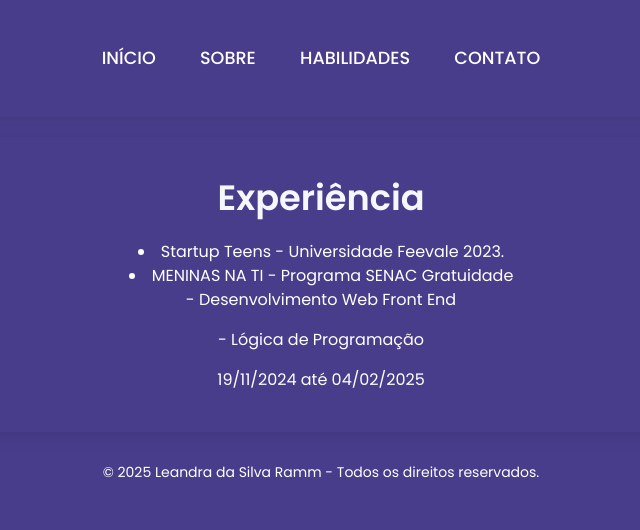
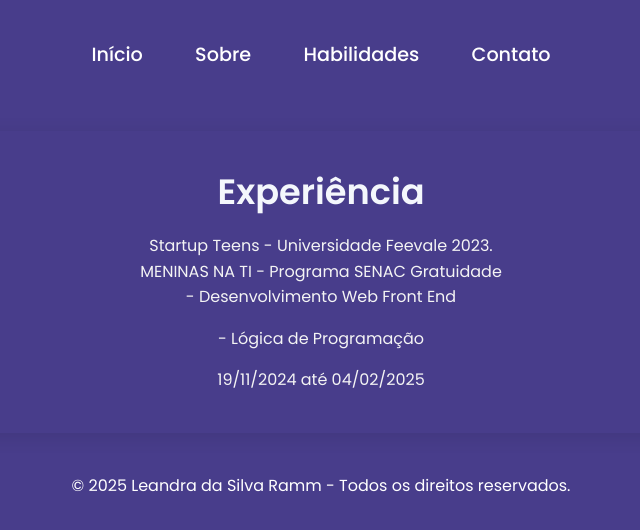
Before and after one commit to Leandrasenac/Leandrasenac.github.io, a plain HTML site: page TRABALHO-FINALMENINAS/experiencia.html in a window 1280 px wide. Shown: the whole page, without its empty margins (319-959 px from the left). Drawn offline with nearby package versions, Linux system fonts and the light colour scheme; no server answers; files whose address does not match are found by name.

Commit message:
Gravar arquivo

```diff
--- a/TRABALHO-FINALMENINAS/meu site/css/contato.css
+++ b/TRABALHO-FINALMENINAS/meu site/css/contato.css
@@ -1,51 +1,57 @@
 /* Estilo para o corpo da página */
+@import url('https://fonts.googleapis.com/css2?family=Poppins:wght@300;400;500;600;700&display=swap');
+
 body {
     font-family: 'Poppins', sans-serif;
-    background-color: #483D8B; /* Cor de fundo suave */
+    background-color: #483D8B;
     color: white;
     margin: 0;
-    padding-bottom: 50px; /* Espaço para o footer fixo */
+    padding-bottom: 50px;
 }
 
 /* Cabeçalho */
 header {
     background-color: #483D8B;
     color: white;
-    padding: 20px 0;
+    padding: 1.5rem;
     text-align: center;
 }
 
+
 header h1 {
-    margin: 0;
     font-size: 2.5rem;
-    font-weight: 600;
+    margin-bottom: 0.5rem;
+    font-weight: 700;
 }
 
 header p {
     font-size: 1.2rem;
-    margin: 10px 0;
+    font-weight: 300;
 }
 
 header nav ul {
     list-style-type: none;
     padding: 0;
-    margin-top: 10px;
+    margin-top: 1rem;
 }
 
+
 header nav ul li {
-    display: inline-block;
-    margin: 0 15px;
+    display: inline;
+    margin: 0 1.5rem;
 }
 
 header nav ul li a {
-    color: white;
+    color: rgb(255, 255, 255);
     text-decoration: none;
+    font-size: 1.2rem;
     font-weight: 500;
+    transition: color 0.3s ease;
 }
 
-header nav ul li a:hover {
-    color: #483D8B;
-}
+
+
+
 
 /* Seção de Formulário de Contato */
 #contato {
@@ -72,6 +78,7 @@ header nav ul li a:hover {
     background-color: #483D8B;
     padding: 20px;
     border-radius: 8px;
+    animation:tracking-in-expand .7s cubic-bezier(.215,.61,.355,1.000) both
 }
 
 .form-group {
@@ -154,9 +161,10 @@ footer {
     background-color: #483D8B;
     color: white;
     text-align: center;
-    padding: 10px 0;
+    padding: 20px 0;
     position: relative;
     bottom: 0;
     width: 100%;
-    font-size: 14px;
 }
+
+@keyframes tracking-in-expand{0%{letter-spacing:-.5em;opacity:0}40%{opacity:.6}100%{opacity:1}}
--- a/TRABALHO-FINALMENINAS/meu site/css/experiencia.css
+++ b/TRABALHO-FINALMENINAS/meu site/css/experiencia.css
@@ -4,91 +4,90 @@
 /* Estilo para o corpo da página */
 body {
     font-family: 'Poppins', sans-serif;
-    background-color: #483D8B; /* Cor de fundo roxa */
-    margin: 0;
-    padding: 0;
-    color: white; /* Cor do texto em branco para contraste com o fundo escuro */
+    background-color:#483D8B;
+    color: #f4f4f4;
+    line-height: 1.6;
+    padding-bottom: 50px;
 }
 
 /* Cabeçalho */
 header {
-    background-color: #483D8B; /* Fundo do cabeçalho igual ao fundo da página */
-    color: #483D8B;
-    padding: 30px 0;
+    background-color: #483D8B;
+    color: white;
+    padding: 1.5rem;
     text-align: center;
-    box-shadow: 0 2px 10px rgba(0, 0, 0, 0.1);
 }
 
+
 header h1 {
-    margin: 0;
-    font-size: 2.8rem;
+    font-size: 2.5rem;
+    margin-bottom: 0.5rem;
     font-weight: 700;
 }
 
 header p {
     font-size: 1.2rem;
-    margin: 10px 0;
     font-weight: 300;
 }
 
-/* Menu de navegação */
 header nav ul {
     list-style-type: none;
     padding: 0;
-    margin-top: 15px;
+    margin-top: 1rem;
 }
 
+
 header nav ul li {
-    display: inline-block;
-    margin: 0 20px;
+    display: inline;
+    margin: 0 1.5rem;
 }
 
 header nav ul li a {
     color: white;
     text-decoration: none;
+    font-size: 1.2rem;
     font-weight: 500;
-    font-size: 1.1rem;
-    text-transform: uppercase;
-    transition: color 0.3s;
+    transition: color 0.3s ease;
 }
 
-header nav ul li a:hover {
-    color: #f4f7fc; /* Cor mais suave no hover */
-}
+
+
 
 /* Seções */
 section {
     padding: 60px 0;
     text-align: center;
-    background-color: #483D8B; /* Fundo da seção igual ao da página */
+    background-color: #483D8B;
 }
 
 /* Contêiner principal */
 .container {
     width: 80%;
     margin: 0 auto;
+    animation:tracking-in-expand .7s cubic-bezier(.215,.61,.355,1.000) both
 }
 
 /* Seção de Experiência */
 #experiencia {
-    background-color: #483D8B; /* Um tom mais claro de roxo para destacar */
+    background-color: #483D8B;
     padding: 40px;
     margin: 20px 0;
     border-radius: 10px;
     box-shadow: 0 4px 20px rgba(0, 0, 0, 0.1);
+    list-style: none;
 }
 
 #experiencia h2 {
     font-size: 2.2rem;
-    color: #f4f7fc; /* Cor clara para o título */
+    color: #f4f7fc;
     margin-bottom: 20px;
     font-weight: 600;
 }
 
 /* Estilo para cada item de experiência */
 .experiencia-item {
-    background-color: #483D8B; /* Cor mais clara de fundo para contraste */
-    border: 1px solid #483D8B; /* Borda escura para destacar o item */
+    background-color: #483D8B;
+    border: 1px solid #483D8B;
     padding: 30px;
     margin-bottom: 20px;
     border-radius: 10px;
@@ -103,14 +102,15 @@ section {
 
 .experiencia-item h4 {
     font-size: 1.6rem;
-    color: white; /* Título do item de experiência em branco */
+    color: white;
     margin-bottom: 10px;
     font-weight: 500;
+    list-style: none;
 }
 
 .experiencia-item p {
     font-size: 1.2rem;
-    color: #f4f7fc; /* Texto claro dentro dos itens de experiência */
+    color: #f4f7fc;
     line-height: 1.6;
 }
 
@@ -123,13 +123,11 @@ footer {
     background-color: #483D8B;
     color: white;
     text-align: center;
-    padding: 10px 0;
+    padding: 20px 0;
     position: relative;
     bottom: 0;
     width: 100%;
-    font-size: 14px;
 }
-
 /* Responsividade - Mobile First */
 @media (max-width: 768px) {
     header nav ul {
@@ -164,3 +162,5 @@ footer {
         padding: 20px 0;
     }
 }
+
+@keyframes tracking-in-expand{0%{letter-spacing:-.5em;opacity:0}40%{opacity:.6}100%{opacity:1}}
--- a/TRABALHO-FINALMENINAS/meu site/css/habilidades.css
+++ b/TRABALHO-FINALMENINAS/meu site/css/habilidades.css
@@ -1,4 +1,4 @@
-
+@import url('https://fonts.googleapis.com/css2?family=Poppins:wght@300;400;500;600;700&display=swap');
 * {
     margin: 0;
     padding: 0;
@@ -41,20 +41,18 @@ header nav ul {
 
 header nav ul li {
     display: inline;
-    margin: 0 1.5rem; /* Espaçamento entre os itens de navegação */
+    margin: 0 1.5rem;
 }
 
 header nav ul li a {
     color: white;
     text-decoration: none;
-    font-size: 1.2rem; /* Tamanho dos links */
-    font-weight: 500; /* Peso intermediário para os links */
+    font-size: 1.2rem;
+    font-weight: 500;
     transition: color 0.3s ease;
 }
 
-header nav ul li a:hover {
-    color: #45266e; /* Efeito de hover dourado */
-}
+
 
 /* Seção de Habilidades */
 #habilidades {
@@ -62,6 +60,7 @@ header nav ul li a:hover {
     max-width: 1200px;
     margin: 0 auto;
     text-align: center;
+    animation:tracking-in-expand .7s cubic-bezier(.215,.61,.355,1.000) both
 }
 
 #habilidades h2 {
@@ -87,54 +86,54 @@ header nav ul li a:hover {
 
 /* Rodapé */
 footer {
-    background-color: #222;
+    background-color: #483D8B;
     color: white;
     text-align: center;
-    padding: 1.5rem; /* Rodapé espaçoso */
-    position: fixed;
+    padding: 20px 0;
+    position: relative;
+    bottom: 0;
     width: 100%;
-    bottom: 0;
-    font-size: 1rem;
 }
-
 /* Estilos para os itens de habilidades */
 .habilidade-item {
     background-color: #fff;
-    padding: 2rem; /* Mais espaço nos itens */
-    border-radius: 15px; /* Bordas arredondadas */
-    box-shadow: 0 8px 16px rgba(0, 0, 0, 0.2); /* Sombras suaves e grandes */
+    padding: 2rem;
+    border-radius: 15px;
+    box-shadow: 0 8px 16px rgba(0, 0, 0, 0.2);
     transition: transform 0.3s ease-in-out;
     text-align: center;
     border: 1px solid #ddd;
 }
 
 .habilidade-item:hover {
-    transform: translateY(-15px); /* Efeito de hover acentuado */
+    transform: translateY(-15px);
 }
 
 .habilidade-item img {
-    width: 60px; /* Ícones maiores */
+    width: 60px;
     height: 60px;
     margin-bottom: 15px;
 }
 
 .habilidade-item h3 {
     font-size: 1.4rem;
-    color: #483D8B; /* Cor mais escura para o título das habilidades */
+    color: #483D8B;
     margin-bottom: 10px;
-    font-weight: 600; /* Peso intermediário para o nome das habilidades */
+    font-weight: 600;
 }
 
 .habilidade-item p {
     font-size: 1.1rem;
-    color: #333; /* Cor escura para o texto das habilidades */
+    color: #333;
 }
 
 /* Estilo para texto adicional */
 section p {
-    font-size: 1.15rem;  /* Tamanho de fonte um pouco maior */
-    color: #f4f4f4;  /* Cor suave para texto adicional */
+    font-size: 1.15rem;
+    color: #f4f4f4;
     max-width: 800px;
     margin: 0 auto;
-    line-height: 1.8;  /* Melhor espaçamento entre linhas */
+    line-height: 1.8;
 }
+
+@keyframes tracking-in-expand{0%{letter-spacing:-.5em;opacity:0}40%{opacity:.6}100%{opacity:1}}
--- a/TRABALHO-FINALMENINAS/meu site/css/sobre.css
+++ b/TRABALHO-FINALMENINAS/meu site/css/sobre.css
@@ -2,16 +2,16 @@
 
 /* Estilos gerais */
 body {
-    font-family: 'Poppins';
-    background-color: #483D8B; /* Cor suave para o fundo */
+    font-family: 'Poppins', sans-serif;
+    background-color: #483D8B;
     margin: 0;
     padding: 0;
-    color: white; /* Cor do texto no corpo para contraste */
+    color: white;
 }
 
 /* Cabeçalho */
 header {
-    background-color: #483D8B; /* Mantendo a mesma cor de fundo */
+    background-color: #483D8B;
     color: white;
     padding: 20px 0;
     text-align: center;
@@ -40,13 +40,13 @@ header nav ul li {
 
 header nav ul li a {
     color: white;
-    text-decoration:none;
-    font-weight:20px;
+    text-decoration: none;
+    font-size: 1.2rem;
+    font-weight: 500;
+    transition: color 0.3s ease;
 }
 
-header nav ul li a:hover {
-    color: #ffffff; /* Cor de destaque para os links */
-}
+
 
 /* Seção sobre mim */
 #sobre-mim {
@@ -56,13 +56,14 @@ header nav ul li a:hover {
 
 #sobre-mim h2 {
     font-size: 2rem;
-    color: #ffffff; /* Cor do título */
+    color: #ffffff;
     margin-bottom: 30px;
 }
 
 #sobre-mim .container {
     width: 80%;
     margin: 0 auto;
+    animation:tracking-in-expand .7s cubic-bezier(.215,.61,.355,1.000) both
 }
 
 #sobre-mim .row {
@@ -82,7 +83,8 @@ header nav ul li a:hover {
     border-radius: 50%;
     object-fit: cover;
     margin-bottom: 20px;
-    border: 5px solid #270835; /* Borda cor de rosa */
+    border: 5px solid #270835;
+    animation:heartbeat 1.5s ease-in-out infinite both
 }
 
 #sobre-mim .col-md-8 {
@@ -94,7 +96,7 @@ header nav ul li a:hover {
 #sobre-mim .col-md-8 p {
     font-size: 1.1rem;
     line-height: 1.6;
-    color: #ffffff; /* Cor do texto */
+    color: #ffffff;
 }
 
 /* Seção de redes sociais */
@@ -110,12 +112,11 @@ header nav ul li a:hover {
 }
 
 #social-links a:hover {
-    color:#483D8B; /* Cor de destaque no hover */
-}
+    color:#483D8B; }
 
 /* Rodapé */
 footer {
-    background-color: #000000;
+    background-color: #483D8B;
     color: white;
     text-align: center;
     padding: 20px 0;
@@ -127,7 +128,7 @@ footer {
 /* Responsividade - Ajustes para dispositivos móveis */
 @media (max-width: 768px) {
     #sobre-mim .container {
-        width: 90%; /* Aumenta a largura da seção em telas pequenas */
+        width: 90%;
     }
 
     #foto {
@@ -149,6 +150,10 @@ footer {
     }
 
     header nav ul li {
-        margin: 10px 0; /* Espaçamento maior entre os itens do menu em telas pequenas */
+        margin: 10px 0;
     }
 }
+
+
+@keyframes tracking-in-expand{0%{letter-spacing:-.5em;opacity:0}40%{opacity:.6}100%{opacity:1}}
+@keyframes heartbeat{from{transform:scale(1);transform-origin:center center;animation-timing-function:ease-out}10%{transform:scale(.91);animation-timing-function:ease-in}17%{transform:scale(.98);animation-timing-function:ease-out}33%{transform:scale(.87);animation-timing-function:ease-in}45%{transform:scale(1);animation-timing-function:ease-out}}
--- a/TRABALHO-FINALMENINAS/meu site/css/style.css
+++ b/TRABALHO-FINALMENINAS/meu site/css/style.css
@@ -3,13 +3,14 @@
 
 /* Estilo para o corpo da página */
 body {
-    font-family: 'Poppins', sans-serif; /* Fonte bonita Poppins */
-    background-color:#483D8B; /* Cor de fundo suave */
+    font-family: 'Poppins', sans-serif;
+    background-color:#483D8B;
     margin: 0;
-    padding-bottom: 50px; /* Espaço para o footer fixo */
-    color: white; /* Cor padrão do texto */
+    padding-bottom: 50px;
+    color: white;
+
+
 }
-
 /* Cabeçalho */
 header {
     background-color: #000000;
@@ -20,8 +21,8 @@ header {
 
 header h1 {
     margin: 0;
-    font-size: 2.5rem; /* Título maior e mais destacado */
-    font-weight: 600; /* Peso intermediário */
+    font-size: 2.5rem;
+    font-weight: 600;
 }
 
 header p {
@@ -33,8 +34,7 @@ header p {
 header nav ul {
     list-style-type: none;
     padding: 0;
-    margin-top: 10px; /* Adicionando espaço entre o título e o menu */
-}
+    margin-top: 10px;}
 
 header nav ul li {
     display: inline-block;
@@ -42,14 +42,14 @@ header nav ul li {
 }
 
 header nav ul li a {
-    color: white; /* Cor do texto dos links */
+    color: white;
     text-decoration: none;
-    font-weight: 500; /* Peso intermediário para os links */
+    font-size: 1.2rem;
+    font-weight: 500;
+    transition: color 0.3s ease;
 }
 
-header nav ul li a:hover {
-    color: #483D8B; /* Cor de destaque no hover */
-}
+
 
 /* Seções */
 section {
@@ -60,17 +60,25 @@ section {
 .container {
     width: 80%;
     margin: 0 auto;
+    animation:tracking-in-expand .7s cubic-bezier(.215,.61,.355,1.000) both;
+
 }
+
 
 /* Sobre mim - Foto de perfil */
 #foto {
     width: 150px;
     height: 150px;
     border-radius: 50%;
-    object-fit: cover; /* A imagem se ajusta dentro do círculo */
+    object-fit: cover;
     margin-bottom: 20px;
-    border: 3px solid #483D8B; /* Borda com cor de destaque */
+    border: 3px solid #483D8B;
+    -webkit-animation: scale-in-tl 0.5s cubic-bezier(0.250, 0.460, 0.450, 0.940) both;
+    animation: scale-in-tl 0.5s cubic-bezier(0.250, 0.460, 0.450, 0.940) both;
+
+
 }
+
 
 /* Links sociais */
 #social-links a {
@@ -81,7 +89,7 @@ section {
 }
 
 #social-links a:hover {
-    color: #483D8B; /* Cor de destaque no hover */
+    color: #483D8B;
 }
 
 /* Habilidades - Estilo de lista */
@@ -95,6 +103,19 @@ section {
 #experiencias li {
     font-size: 1.2rem;
     margin-bottom: 10px;
+    list-style: none;
+}
+
+#ferramentas li{
+    font-size: 1.2rem;
+    margin-bottom: 10px;
+    list-style: none;
+}
+
+#linguagem-programacao li{
+    font-size: 1.2rem;
+    margin-bottom: 10px;
+    list-style: none;
 }
 
 /* Footer */
@@ -102,20 +123,22 @@ footer {
     background-color: #483D8B;
     color: white;
     text-align: center;
-    padding: 10px 0;
+    padding: 20px 0;
     position: relative;
     bottom: 0;
     width: 100%;
-    font-size: 14px;
 }
 
 /* Responsividade - Mobile First */
 @media (max-width: 768px) {
+
+
+
     header nav ul {
         display: flex;
         flex-direction: column;
         align-items: center;
-        padding: 0; /* Remove o padding do menu para um layout mais compacto */
+        padding: 0;
     }
 
     header nav ul li {
@@ -123,7 +146,7 @@ footer {
     }
 
     .container {
-        width: 90%; /* Aumenta a largura da seção em telas pequenas */
+        width: 90%;
     }
 
     #foto {
@@ -141,3 +164,9 @@ footer {
         padding: 20px 0;
     }
 }
+
+
+
+
+ @keyframes tracking-in-expand{0%{letter-spacing:-.5em;opacity:0}40%{opacity:.6}100%{opacity:1}}
+ @-webkit-keyframes scale-in-tl{0%{-webkit-transform:scale(0);transform:scale(0);-webkit-transform-origin:0 0;transform-origin:0 0;opacity:1}100%{-webkit-transform:scale(1);transform:scale(1);-webkit-transform-origin:0 0;transform-origin:0 0;opacity:1}}@keyframes scale-in-tl{0%{-webkit-transform:scale(0);transform:scale(0);-webkit-transform-origin:0 0;transform-origin:0 0;opacity:1}100%{-webkit-transform:scale(1);transform:scale(1);-webkit-transform-origin:0 0;transform-origin:0 0;opacity:1}}
```
Also changed, not shown: TRABALHO-FINALMENINAS/habilidades.html (+1 -1 lines), TRABALHO-FINALMENINAS/index.html (+22 -1 lines).
